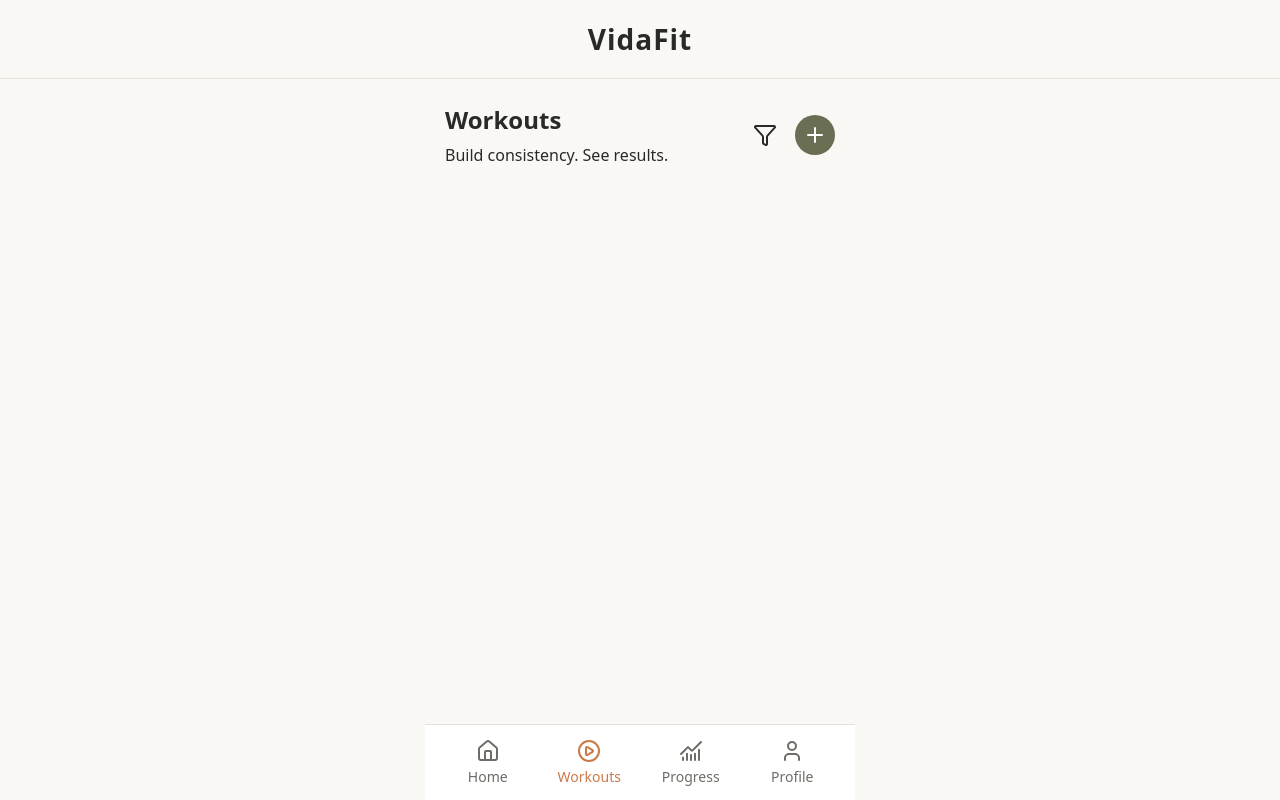
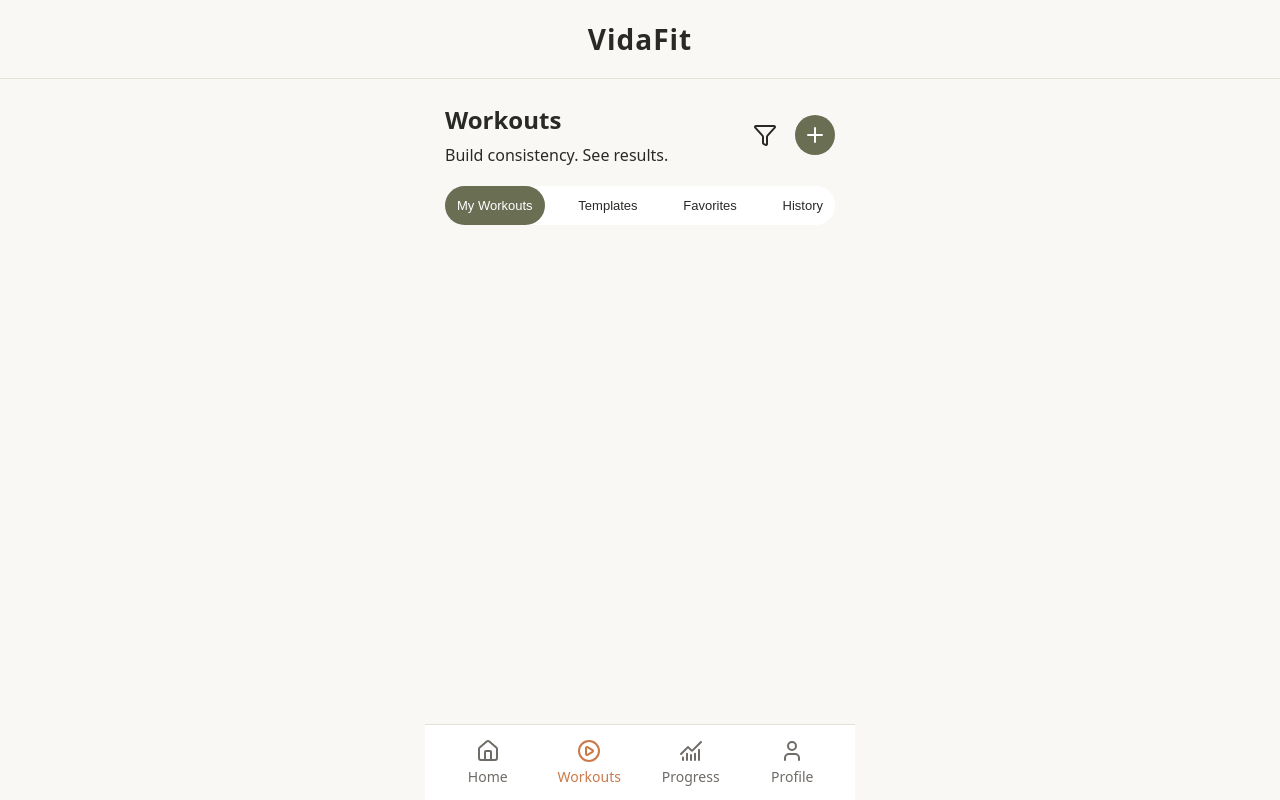
Before and after one commit to almaraz-05/vidafit, a React (Vite) app: page /workouts in a window 1280 px wide. Built offline with nearby package versions, Linux system fonts and the light colour scheme.

Commit message:
finish tab bar

```diff
--- /dev/null
+++ b/src/components/WorkoutsTab.css
@@ -0,0 +1,30 @@
+.workouts-tab {
+    display: flex;
+    justify-content: space-between;
+    width: 100%;
+    background-color: var(--color-surface);
+    border-radius: 24px;
+    padding: 0;
+    gap: 4px;
+    margin-top: 20px;
+
+}
+
+.workouts-tab-button {
+    /* flex: 1; */
+    background: none;
+    border: none;
+    border-radius: 24px;
+    background-color: var(--color-surface);
+
+    color: var(--color-text);
+    white-space: nowrap;
+    padding: 12px 12px;
+    font-size: 13px;
+
+}
+
+.workouts-tab-button.active {
+    background-color: var(--color-primary);
+    color: white;
+}
--- a/src/components/WorkoutsTab.jsx
+++ b/src/components/WorkoutsTab.jsx
@@ -1,8 +1,26 @@
 
-function WorkoutsTab() {
+import { useState } from "react";
+import "./WorkoutsTab.css";
+
+function WorkoutTab() {
+
+    const tabs = [
+        "My Workouts",
+        "Templates",
+        "Favorites",
+        "History"
+    ];
+
+    const [activeTab, setActiveTab] = useState("My Workouts");
 
     return (
-
+        <div className="workouts-tab">
+            {tabs.map((tab) => (
+                <button className={tab === activeTab ? "workouts-tab-button active" : "workouts-tab-button"} key={tab} onClick={() => setActiveTab(tab)}>
+                    <p>{tab}</p>
+                </button>
+            ))}
+        </div>
     );
 }
-export default WorkoutsTab;
+export default WorkoutTab;
--- a/src/pages/Workouts.jsx
+++ b/src/pages/Workouts.jsx
@@ -1,5 +1,6 @@
 import { Filter, Plus } from "lucide-react";
 import "./Workouts.css";
+import WorkoutTab from "../components/WorkoutsTab";
 
 function Workouts() {
     return (
@@ -19,12 +20,9 @@ function Workouts() {
                         <Plus />
                     </button>
                 </div>
-
-
-
-
             </section>
 
+            <WorkoutTab />
 
 
 
```
